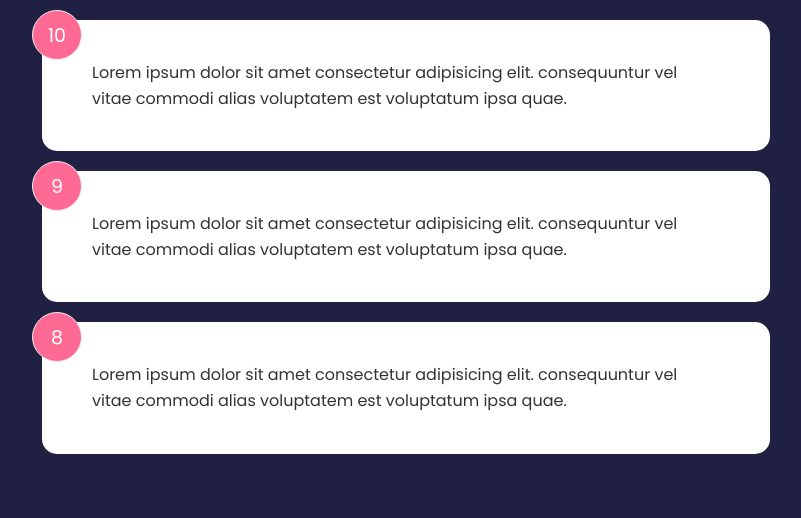
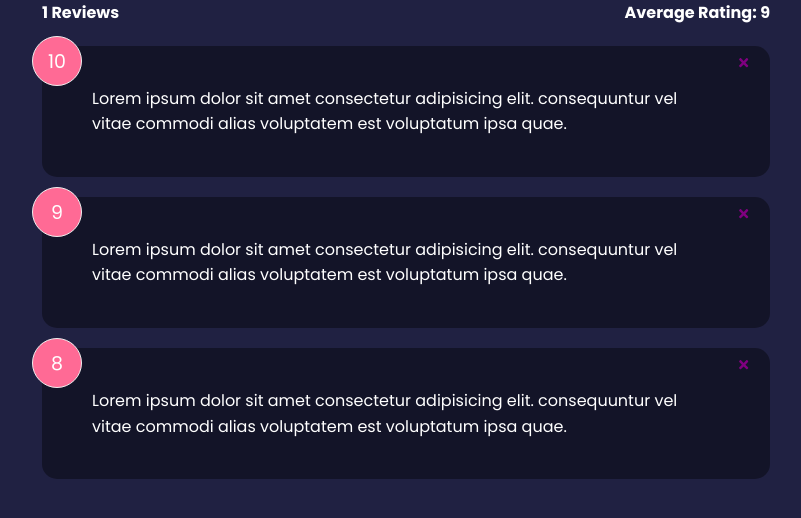
Before and after one commit to 13nidhi/Feedback-App, a React (Create React App) app: page / in a window 1280 px wide. Shown: the top 518 px of the page, without its empty margins (234-1035 px from the left). Built offline with nearby package versions, Linux system fonts and the light colour scheme.

Commit message:
feedback first part

```diff
--- a/package.json
+++ b/package.json
@@ -8,6 +8,7 @@
     "@testing-library/user-event": "^13.5.0",
     "react": "^17.0.2",
     "react-dom": "^17.0.2",
+    "react-icons": "^4.3.1",
     "react-scripts": "5.0.0",
     "web-vitals": "^2.1.4"
   },
--- a/src/App.js
+++ b/src/App.js
@@ -2,16 +2,26 @@
 //import Header from './component/Header';
 //import FeedbackItem from './components/FeedbackItem';
 import FeedbackList from './components/FeedbackList';
+import FeedbackStats from './components/FeedbackStats';
 import FeedbackData from './data/FeedbackData';
 
 
 const App = () => {
     const [feedback, setFeedback] = useState(FeedbackData)
+
+    const deleteFeedback = (id) => {
+        if (window.confirm('Are you sure want to delete?')) {
+            setFeedback(feedback.filter((item) => item.id !== id))
+        }
+    }
     return (
     <>
 
         <div className='container'>
-            <FeedbackList feedback={feedback} />
+            <FeedbackStats feedback={feedback}/>
+            <FeedbackList feedback={feedback}
+                handleDelete={deleteFeedback}
+            />
         </div>
     </>
     )
--- a/src/components/FeedbackItem.jsx
+++ b/src/components/FeedbackItem.jsx
@@ -1,15 +1,26 @@
-import { useState } from "react";
+import {FaTimes} from 'react-icons/fa';
+import PropTypes from 'prop-types';
+import Card from './shared/Card';
 
-const FeedbackItem = ({item}) => {
+const FeedbackItem = ({item, handleDelete}) => {
 
     return (
-        <div className="card">
+        <Card reverse={true}>
             <div className="num-display">{item.rating}</div>
+            <button onClick={() => handleDelete(item.id)} className="close">
+                <FaTimes color='purple'/>
+            </button>
             <div className="text-display">
                 {item.text}
             </div>
-        </div>
+        </Card>
     )
 }
 
+FeedbackItem.prototype = {
+    item: PropTypes.object.isRequired
+}
+
+
+
 export default FeedbackItem
--- a/src/components/FeedbackList.jsx
+++ b/src/components/FeedbackList.jsx
@@ -1,16 +1,27 @@
+import PropTypes from 'prop-types';
 import FeedbackItem from './FeedbackItem';
 
-const FeedbackList = ({feedback}) => {
+const FeedbackList = ({feedback, handleDelete}) => {
     if (!feedback || feedback.length === 0){
         return <p>No feedback yet</p>
     }
     return (
         <div className="feedback-list">
             {feedback.map((item ) => (
-                <FeedbackItem key={item.id} item={item}/>
+                <FeedbackItem key={item.id} item={item} handleDelete={handleDelete}/>
             ))}
         </div>
     )
 }
 
+FeedbackList.propTypes = {
+    feedback: PropTypes.arrayOf(
+        PropTypes.shape({
+            id: PropTypes.number.isRequired,
+            text: PropTypes.string.isRequired,
+            rating: PropTypes.number.isRequired
+        })
+    )
+}
+
 export default FeedbackList;
--- /dev/null
+++ b/src/components/FeedbackStats.jsx
@@ -0,0 +1,23 @@
+import PropTypes from 'prop-types';
+
+const FeedbackStats = ({feedback}) => {
+//calculate average rating
+let average = feedback.reduce((acc, cur) => {
+    return acc + cur.rating
+}, 0) / feedback.length;
+
+average = average.toFixed(1).replace(/[.,]0$/, '')
+
+return (
+        <div className="feedback-stats">
+            <h4>{FeedbackStats.length} Reviews</h4>
+            <h4>Average Rating: {isNaN(average) ? 0 : average}</h4>
+        </div>
+    )
+}
+
+FeedbackStats.propTypes = {
+    feedback: PropTypes.array.isRequired,
+}
+
+export default FeedbackStats;
--- /dev/null
+++ b/src/components/shared/Card.jsx
@@ -0,0 +1,21 @@
+import PropTypes from 'prop-types';
+
+const Card = ({children, reverse }) => {
+    return (
+        <div className={`card ${reverse && 'reverse'}`}>
+            {children}
+        </div>
+    )
+}
+
+Card.defaultProps = {
+    reverse: false,
+
+}
+
+Card.propTypes = {
+    children: PropTypes.node.isRequired,
+    reverse: PropTypes.bool,
+}
+
+export default Card;
```
Also changed, not shown: 1 other file (tests, documents, lock files or other folders).
